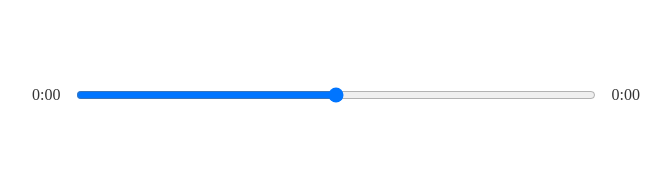
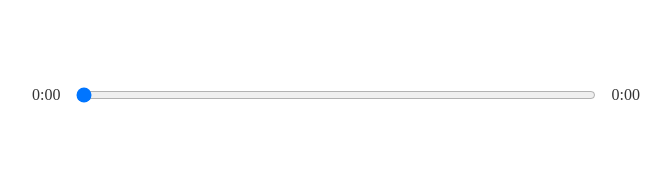
Before and after one commit to vladimir-bredikhin/creative-react-music-player, a React (Create React App) app: page / in a window 1280 px wide. Shown: the part 410-580 px from the top of the page, without its empty margins (304-975 px from the left). Built offline with nearby package versions, Linux system fonts and the light colour scheme.

Commit message:
Inpur Slider Update

```diff
--- a/src/components/Player.js
+++ b/src/components/Player.js
@@ -8,8 +8,8 @@ import { useRef, useState } from 'react';
 
 const Player = ({ currentSong, isPlaying, setIsPlaying }) => {
   const [songInfo, setSongInfo] = useState({
-    currentTime: null,
-    duration: null,
+    currentTime: 0,
+    duration: 0,
   });
 
   const audioRef = useRef(null);
@@ -30,12 +30,23 @@ const Player = ({ currentSong, isPlaying, setIsPlaying }) => {
   const getTime = (time) =>
     Math.floor(time / 60) + ':' + ('0' + Math.floor(time % 60)).slice(-2);
 
+  const dragHandler = ({ target: { value: currentTime } }) => {
+    setSongInfo({ ...songInfo, currentTime });
+    audioRef.current.currentTime = currentTime;
+  };
+
   return (
     <>
       <div className='player'>
         <div className='time-control'>
           <p>{getTime(songInfo.currentTime)}</p>
-          <input type='range' />
+          <input
+            type='range'
+            min={0}
+            max={songInfo.duration}
+            value={songInfo.currentTime}
+            onChange={dragHandler}
+          />
           <p>{getTime(songInfo.duration)}</p>
         </div>
         <div className='play-control'>
--- a/src/styles/_player.scss
+++ b/src/styles/_player.scss
@@ -12,7 +12,7 @@
 
   input {
     width: 100%;
-    padding: 1rem 2rem;
+    padding: 1rem 0;
   }
 
   p {
```
